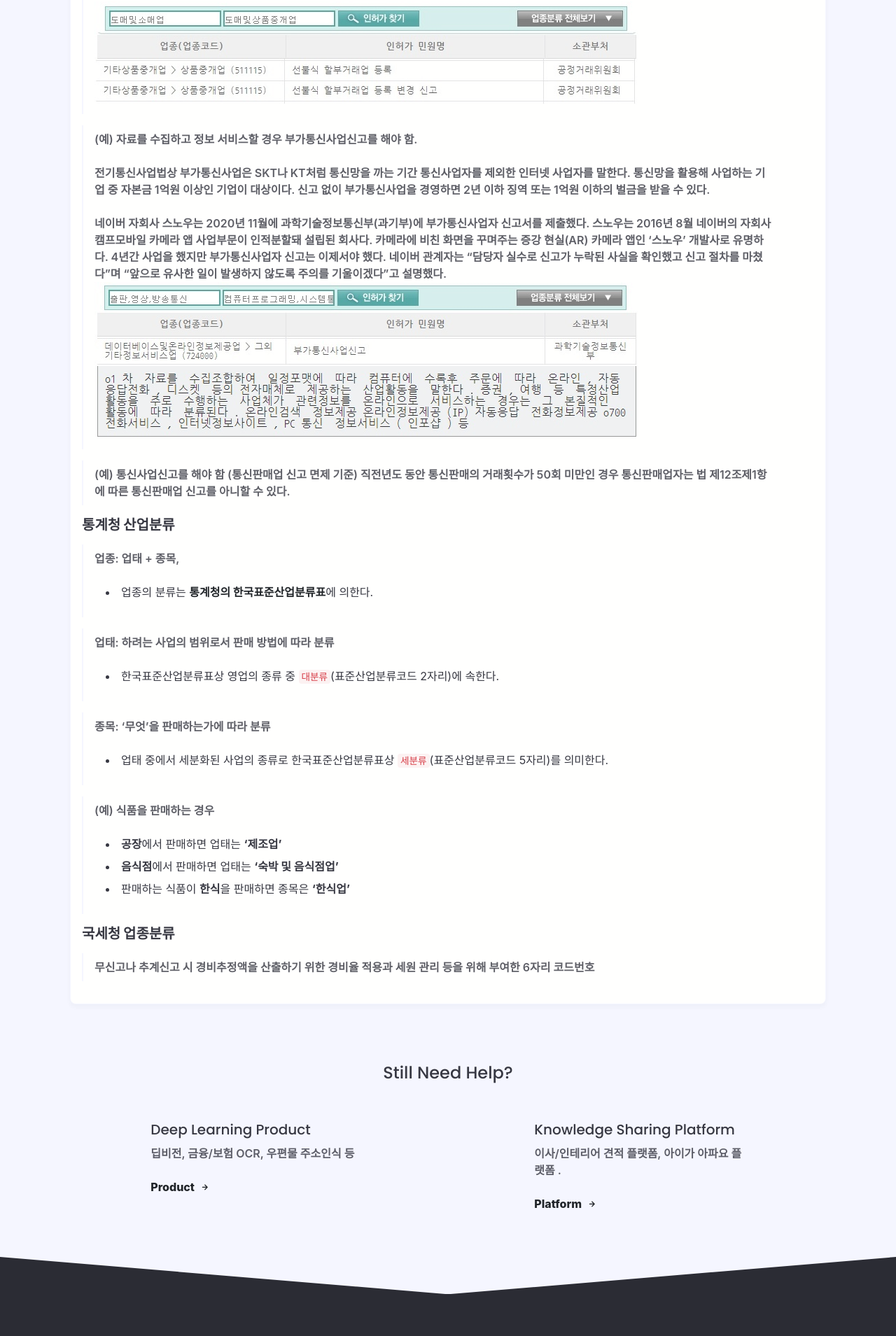
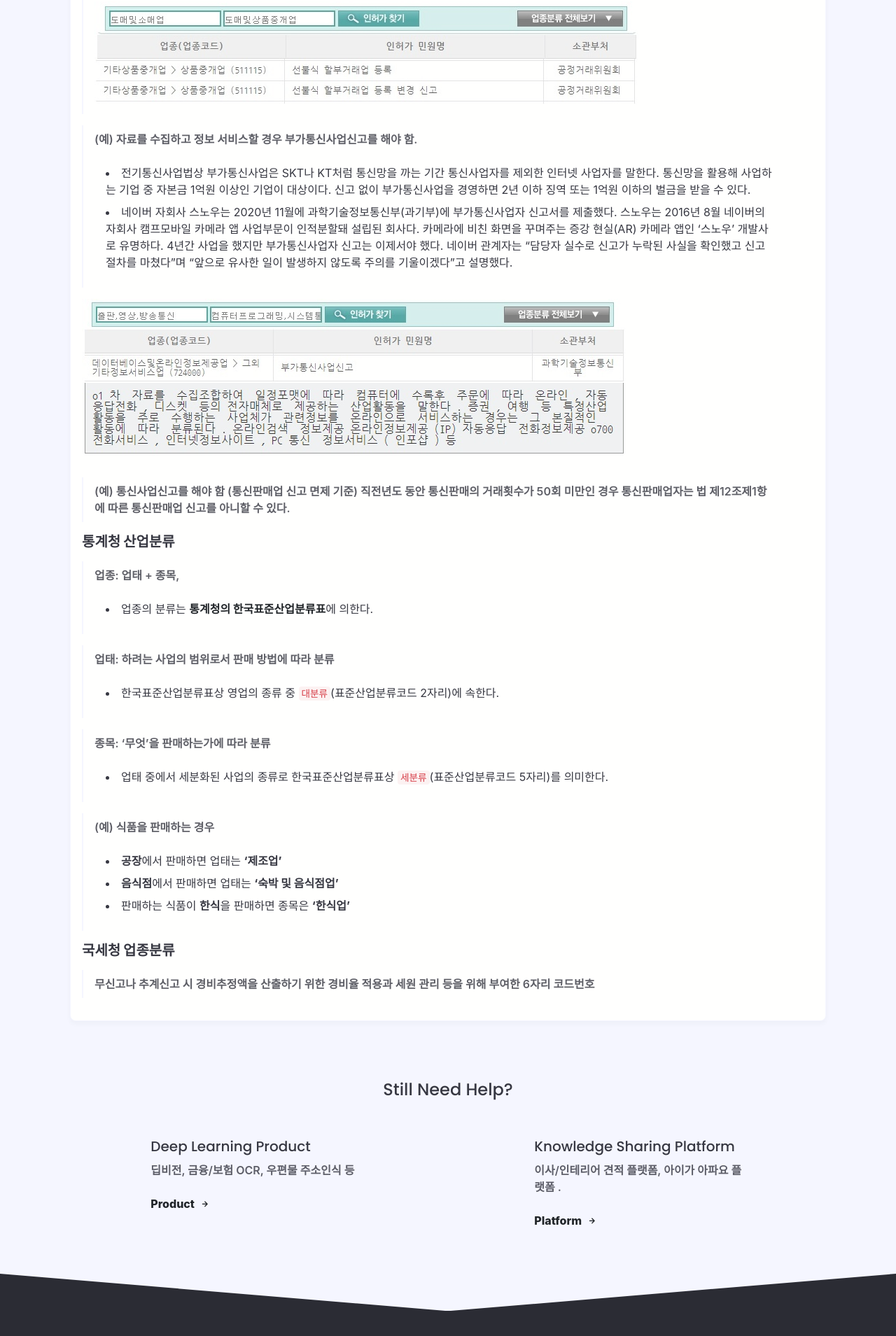
Before and after one commit to ontime-git/ontime-git.github.io, a Jekyll site: the page built from _posts/registration/2021-03-03-Business-License.md, in a window 1280 px wide. Shown: the part 1066-2975 px from the top of the page at 70% size. Built offline with Jekyll 4.4.1, drawn with Linux system fonts in a browser that asks for light colours; nearby versions of some CDN libraries; some web fonts are replaced; comment, search, counter and statistics services are not loaded.

```diff
--- a/_posts/registration/2021-03-03-Business-License.md
+++ b/_posts/registration/2021-03-03-Business-License.md
@@ -36,10 +36,9 @@ published: true
 ![]({{site.url}}//assets/registration/Business_License1.jpg)
 
 > (예) 자료를 수집하고 정보 서비스할 경우 부가통신사업신고를 해야 함.
->
-> 전기통신사업법상 부가통신사업은 SKT나 KT처럼 통신망을 까는 기간 통신사업자를 제외한 인터넷 사업자를 말한다. 통신망을 활용해 사업하는 기업 중 자본금 1억원 이상인 기업이 대상이다. 신고 없이 부가통신사업을 경영하면 2년 이하 징역 또는 1억원 이하의 벌금을 받을 수 있다.
->
-> 네이버 자회사 스노우는 2020년 11월에 과학기술정보통신부(과기부)에 부가통신사업자 신고서를 제출했다. 스노우는 2016년 8월 네이버의 자회사 캠프모바일 카메라 앱 사업부문이 인적분할돼 설립된 회사다. 카메라에 비친 화면을 꾸며주는 증강 현실(AR) 카메라 앱인 '스노우' 개발사로 유명하다. 4년간 사업을 했지만 부가통신사업자 신고는 이제서야 했다. 네이버 관계자는 “담당자 실수로 신고가 누락된 사실을 확인했고 신고 절차를 마쳤다”며 “앞으로 유사한 일이 발생하지 않도록 주의를 기울이겠다”고 설명했다.
+> - 전기통신사업법상 부가통신사업은 SKT나 KT처럼 통신망을 까는 기간 통신사업자를 제외한 인터넷 사업자를 말한다. 통신망을 활용해 사업하는 기업 중 자본금 1억원 이상인 기업이 대상이다. 신고 없이 부가통신사업을 경영하면 2년 이하 징역 또는 1억원 이하의 벌금을 받을 수 있다.
+> - 네이버 자회사 스노우는 2020년 11월에 과학기술정보통신부(과기부)에 부가통신사업자 신고서를 제출했다. 스노우는 2016년 8월 네이버의 자회사 캠프모바일 카메라 앱 사업부문이 인적분할돼 설립된 회사다. 카메라에 비친 화면을 꾸며주는 증강 현실(AR) 카메라 앱인 '스노우' 개발사로 유명하다. 4년간 사업을 했지만 부가통신사업자 신고는 이제서야 했다. 네이버 관계자는 “담당자 실수로 신고가 누락된 사실을 확인했고 신고 절차를 마쳤다”며 “앞으로 유사한 일이 발생하지 않도록 주의를 기울이겠다”고 설명했다.
+
 ![]({{site.url}}//assets/registration/Business_License2.jpg)
 
 > (예) 통신사업신고를 해야 함
```
